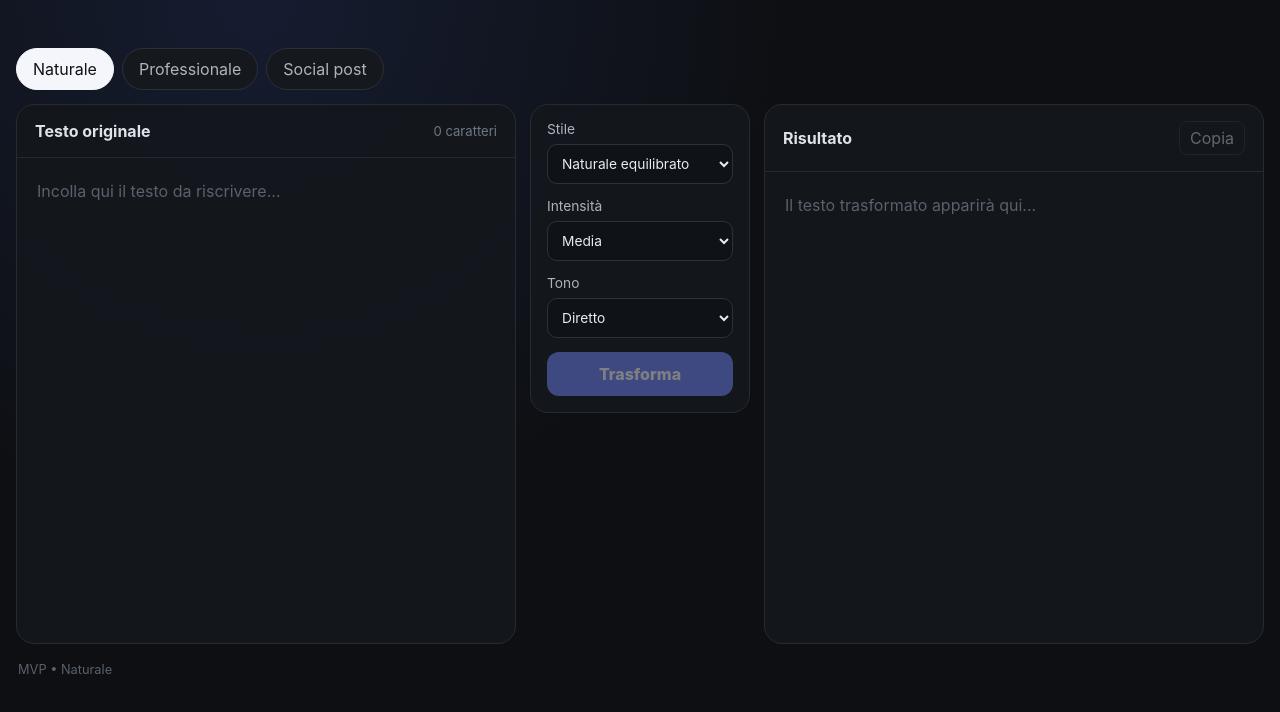
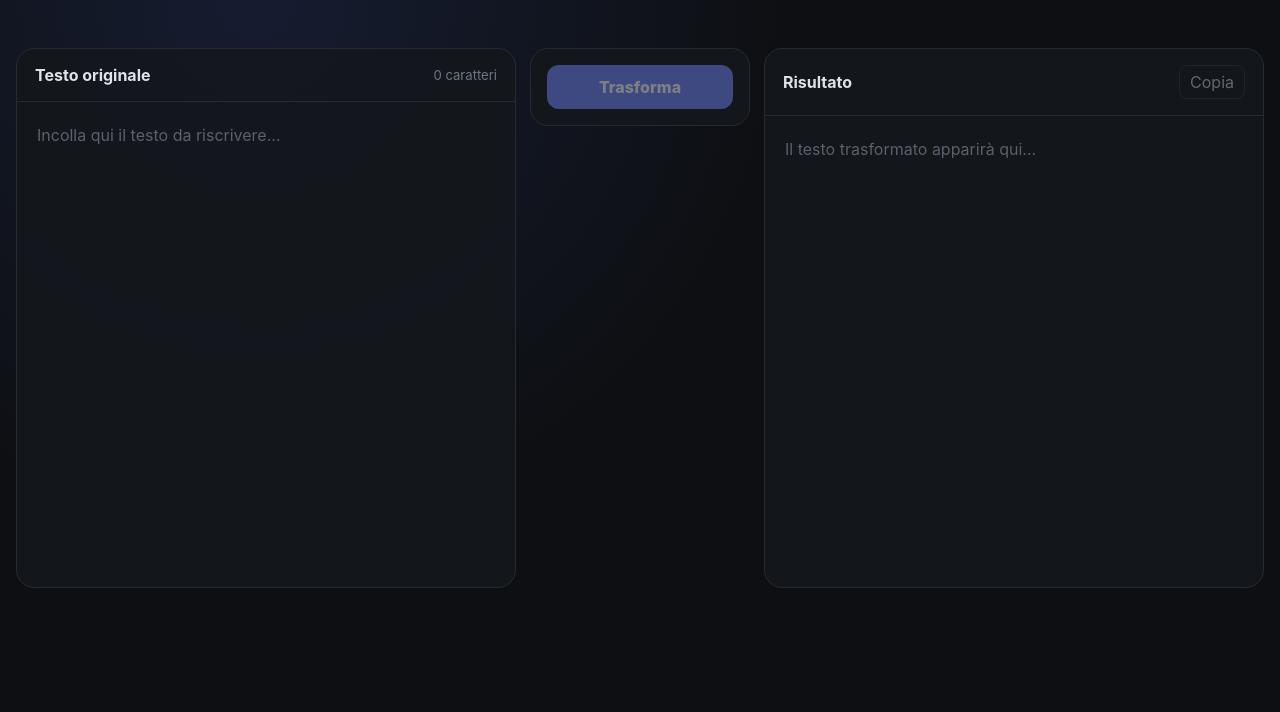
Before and after one commit to Jer1choEU/natural-writer, a Next.js app: page / in a window 1280 px wide. Shown: the top 712 px of the page. Built offline with nearby package versions, Linux system fonts and the light colour scheme.

Commit message:
Simplify Natural Writer to fixed social profile

```diff
--- a/app/page.tsx
+++ b/app/page.tsx
@@ -2,47 +2,9 @@
 
 import { useMemo, useState } from "react";
 
-type Mode = "natural" | "professional" | "social";
-type Platform = "instagram" | "facebook" | "linkedin" | "x" | "threads";
-
-const modeLabels: Record<Mode, string> = {
-  natural: "Naturale",
-  professional: "Professionale",
-  social: "Social post",
-};
-
-const stylePresets = [
-  ["balanced", "Naturale equilibrato"],
-  ["editorial", "Editoriale autorevole"],
-  ["social-direct", "Social diretto"],
-  ["linkedin-personal", "LinkedIn personale"],
-  ["journalistic", "Giornalistico asciutto"],
-  ["political-comment", "Commento politico incisivo"],
-  ["storytelling", "Storytelling personale"],
-  ["minimal", "Minimalista"],
-  ["explainer", "Divulgazione chiara"],
-  ["civic", "Post civico / attivismo"],
-] as const;
-
-const platforms: { value: Platform; label: string }[] = [
-  { value: "instagram", label: "Instagram" },
-  { value: "facebook", label: "Facebook" },
-  { value: "linkedin", label: "LinkedIn" },
-  { value: "x", label: "X" },
-  { value: "threads", label: "Threads" },
-];
-
 export default function Home() {
   const [input, setInput] = useState("");
   const [output, setOutput] = useState("");
-  const [mode, setMode] = useState<Mode>("natural");
-  const [platform, setPlatform] = useState<Platform>("instagram");
-  const [tone, setTone] = useState("diretto");
-  const [preset, setPreset] = useState("balanced");
-  const [intensity, setIntensity] = useState<"leggera" | "media" | "profonda">("media");
-  const [emoji, setEmoji] = useState(true);
-  const [cta, setCta] = useState(false);
-  const [question, setQuestion] = useState(false);
   const [loading, setLoading] = useState(false);
   const [error, setError] = useState("");
 
@@ -61,17 +23,7 @@ export default function Home() {
       const response = await fetch("/api/rewrite", {
         method: "POST",
         headers: { "Content-Type": "application/json" },
-        body: JSON.stringify({
-          text: input,
-          mode,
-          platform,
-          tone,
-          preset,
-          intensity,
-          emoji,
-          cta,
-          question,
-        }),
+        body: JSON.stringify({ text: input }),
       });
 
       const data = await response.json();
@@ -90,18 +42,6 @@ export default function Home() {
 
   return (
     <main className="shell">
-      <section className="modeBar">
-        {(Object.keys(modeLabels) as Mode[]).map((item) => (
-          <button
-            className={mode === item ? "mode active" : "mode"}
-            key={item}
-            onClick={() => setMode(item)}
-          >
-            {modeLabels[item]}
-          </button>
-        ))}
-      </section>
-
       <section className="workspace">
         <div className="panel">
           <div className="panelHeader">
@@ -116,87 +56,9 @@ export default function Home() {
         </div>
 
         <aside className="controls">
-          <label>
-            Stile
-            <select value={preset} onChange={(e) => setPreset(e.target.value)}>
-              {stylePresets.map(([value, label]) => (
-                <option key={value} value={value}>{label}</option>
-              ))}
-            </select>
-          </label>
-
-          <label>
-            Intensità
-            <select
-              value={intensity}
-              onChange={(e) =>
-                setIntensity(e.target.value as "leggera" | "media" | "profonda")
-              }
-            >
-              <option value="leggera">Leggera</option>
-              <option value="media">Media</option>
-              <option value="profonda">Profonda</option>
-            </select>
-          </label>
-
-          <label>
-            Tono
-            <select value={tone} onChange={(e) => setTone(e.target.value)}>
-              <option value="diretto">Diretto</option>
-              <option value="colloquiale">Colloquiale</option>
-              <option value="caldo">Caldo</option>
-              <option value="sobrio">Sobrio</option>
-              <option value="energico">Energico</option>
-            </select>
-          </label>
-
-          {mode === "social" && (
-            <>
-              <label>
-                Piattaforma
-                <select
-                  value={platform}
-                  onChange={(e) => setPlatform(e.target.value as Platform)}
-                >
-                  {platforms.map((item) => (
-                    <option key={item.value} value={item.value}>
-                      {item.label}
-                    </option>
-                  ))}
-                </select>
-              </label>
-
-              <label className="toggle">
-                <input
-                  type="checkbox"
-                  checked={emoji}
-                  onChange={(e) => setEmoji(e.target.checked)}
-                />
-                Emoji
-              </label>
-              <label className="toggle">
-                <input
-                  type="checkbox"
-                  checked={cta}
-                  onChange={(e) => setCta(e.target.checked)}
-                />
-                Call to action
-              </label>
-              <label className="toggle">
-                <input
-                  type="checkbox"
-                  checked={question}
-                  onChange={(e) => setQuestion(e.target.checked)}
-                />
-                Domanda finale
-              </label>
-            </>
-          )}
-
           <button className="primary" disabled={!canTransform} onClick={transform}>
             {loading ? "Sto riscrivendo..." : "Trasforma"}
           </button>
-
           {error && <p className="error">{error}</p>}
         </aside>
 
@@ -218,11 +80,6 @@ export default function Home() {
           />
         </div>
       </section>
-
-      <footer>
-        MVP • {modeLabels[mode]}
-        {mode === "social" ? ` • ${platform}` : ""}
-      </footer>
     </main>
   );
 }
```
